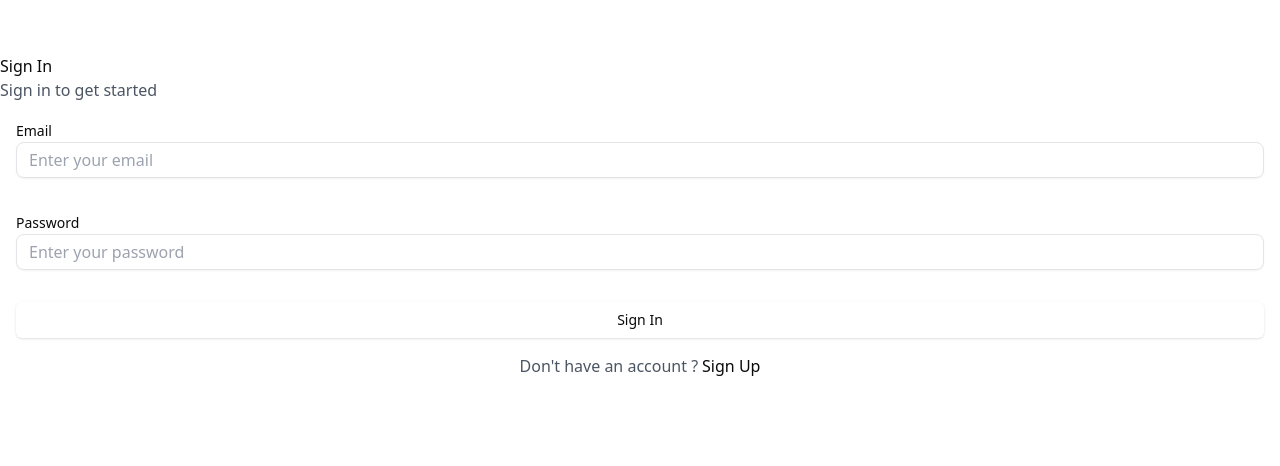
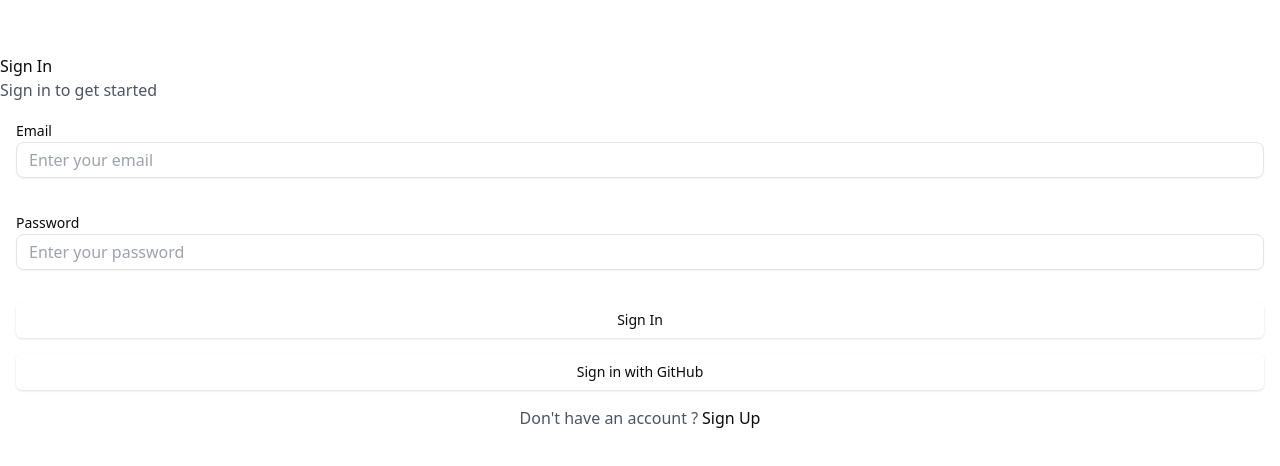
Before and after one commit to max-fletcher/next-boilerplate, a Next.js app: page /sign-in in a window 1280 px wide. Shown: the part 146-612 px from the top of the page. Built offline with nearby package versions, Linux system fonts and the light colour scheme; no server answers.

Commit message:
Github auth done

```diff
--- a/components/AuthForm.tsx
+++ b/components/AuthForm.tsx
@@ -123,6 +123,11 @@
                     type === TAuthType.SIGN_IN ? "Sign In" : "Sign Up"
                   }
                 </Button>
+
+                <Button type="button" className="form-btn" onClick={() => signIn("github", { callbackUrl: "/dashboard" })} >
+                  Sign in with GitHub
+                </Button>
+
               </div>
             </form>
           </Form>
```
